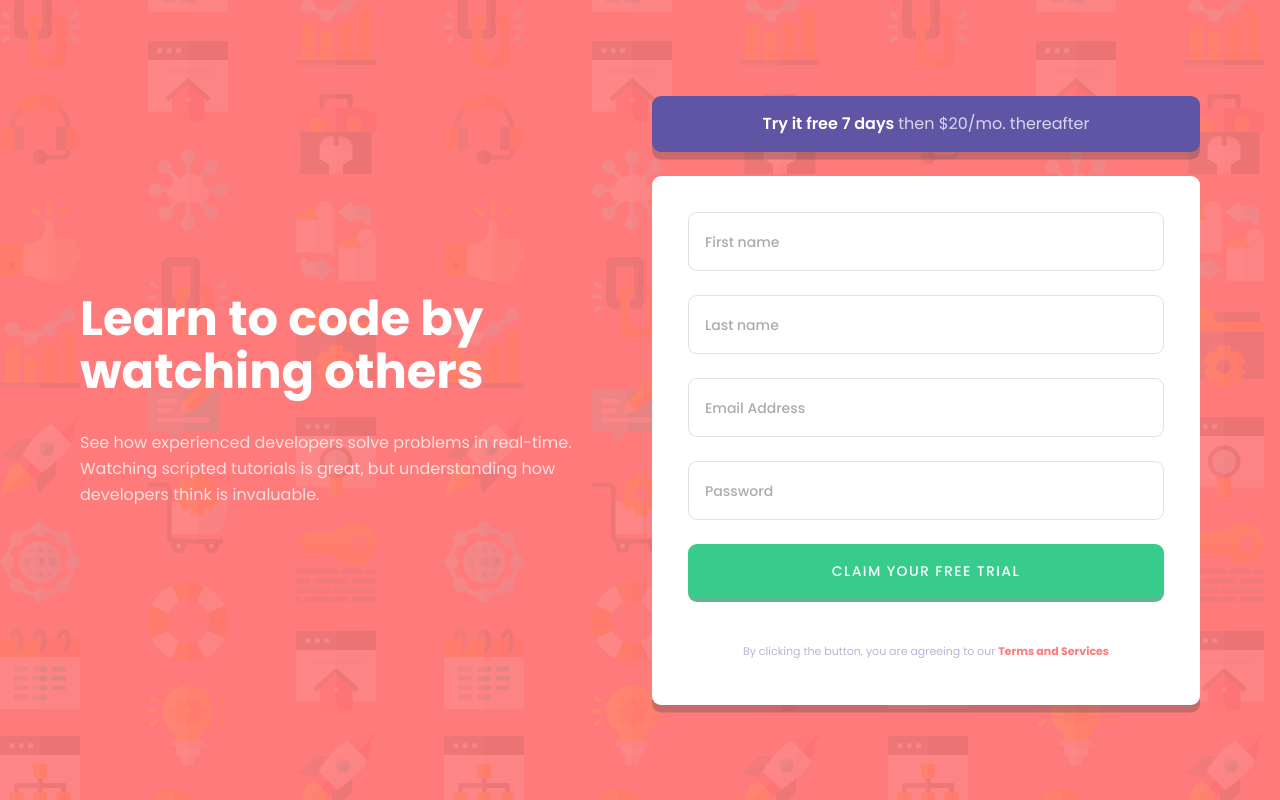
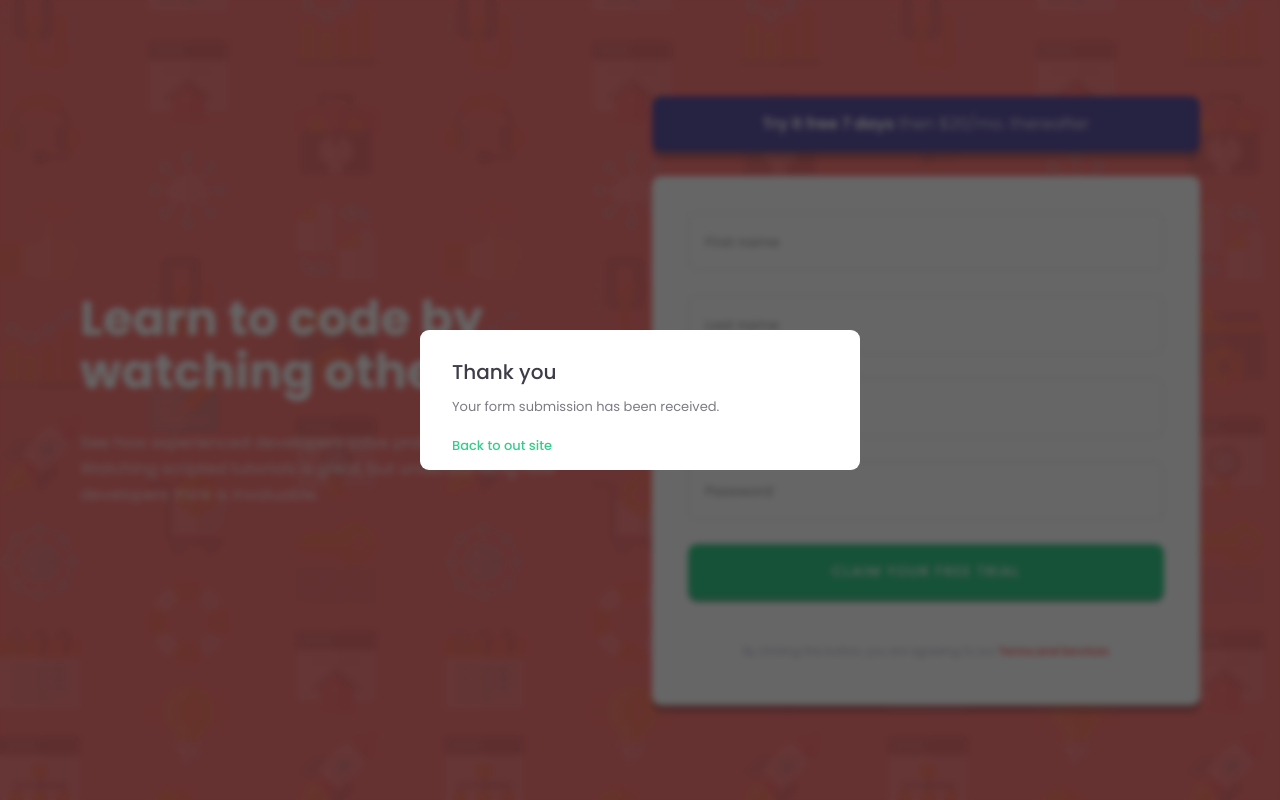
Before and after one commit to huynam95/Intro-component-with-sign-up-form, a plain HTML site: page index.html in a window 1280 px wide. Both pictures are taken after typing "Sample", "Sample", "name@example.com", "Sample123" into the empty fields and a click on the button "CLAIM YOUR FREE TRIAL". Drawn offline with Linux system fonts and the light colour scheme.

Commit message:
Adding small changes

```diff
--- a/index.html
+++ b/index.html
@@ -21,6 +21,15 @@
     <script defer src="script.js"></script>
   </head>
   <body>
+    <div class="sign-up-success hidden">
+      <p class="thank">Thank you</p>
+      <p class="success">Your form submission has been received.</p>
+
+      <button class="btn-back">Back to out site</button>
+    </div>
+
+    <div class="overlay hidden"></div>
+
     <main class="container">
       <!-- TEXT -->
       <div class="left">
@@ -136,11 +145,11 @@
                 </p>
               </div>
 
-              <button class="btn">Claim your free trial</button>
+              <button class="btn" type="submit">Claim your free trial</button>
 
               <p class="warning-text">
                 By clicking the button, you are agreeing to our
-                <span> Terms and Services</span>
+                <a href="#"> Terms and Services</a>
               </p>
             </fieldset>
           </form>
--- a/script.js
+++ b/script.js
@@ -1,4 +1,8 @@
 const formEl = document.querySelector(".form");
+
+const signUpSuc = document.querySelector(".sign-up-success");
+const overlay = document.querySelector(".overlay");
+const btnBack = document.querySelector(".btn-back");
 
 const firstNameEl = document.querySelector(".first-name-input");
 const lastNameEl = document.querySelector(".last-name-input");
@@ -83,7 +87,20 @@ formEl.addEventListener("submit", function (e) {
     lastNameEl.value = "";
     emailEl.value = "";
     passwordEl.value = "";
+
+    signUpSuc.classList.remove("hidden");
+    overlay.classList.remove("hidden");
   }
 
   return valid;
 });
+
+btnBack.addEventListener("click", function (e) {
+  signUpSuc.classList.add("hidden");
+  overlay.classList.add("hidden");
+});
+
+overlay.addEventListener("click", function (e) {
+  signUpSuc.classList.add("hidden");
+  overlay.classList.add("hidden");
+});
--- a/style.css
+++ b/style.css
@@ -182,6 +182,19 @@ select {
   color: #fff;
   border-radius: 9px;
   box-shadow: 0 calc(4rem / 16) rgba(43, 155, 106, 0.739);
+
+  transition: all 0.5s;
+}
+
+.btn:hover {
+  scale: 1.02 1;
+  background-color: hsl(154, 59%, 45%);
+  box-shadow: 0 calc(4rem / 16) rgb(43, 155, 106);
+}
+
+.btn:active {
+  transform: translateY(3px);
+  background-color: hsla(154, 59%, 51%, 0.792);
 }
 
 .warning-text {
@@ -191,10 +204,18 @@ select {
   color: hsl(246, 25%, 77%);
 }
 
-.warning-text span {
+.warning-text a {
   font-weight: 700;
 
   color: hsl(0, 100%, 74%);
+
+  transition: all 0.4s;
+}
+
+.warning-text a:hover {
+  font-weight: 700;
+
+  color: hsla(0, 100%, 74%, 0.692);
 }
 
 /* ABSOLUTE */
@@ -216,6 +237,61 @@ select {
   text-align: end;
 
   color: hsl(0, 100%, 74%);
+}
+
+.sign-up-success {
+  position: absolute;
+
+  padding: calc(32rem / 16);
+
+  width: calc(440rem / 16);
+  height: calc(140rem / 16);
+
+  background-color: #fff;
+  color: hsl(249, 10%, 26%);
+  border-radius: 9px;
+
+  z-index: 3;
+}
+
+.overlay {
+  position: absolute;
+  top: 0;
+  left: 0;
+  width: 100%;
+  height: 100%;
+  background-color: rgba(0, 0, 0, 0.6);
+  backdrop-filter: blur(3px);
+  z-index: 2;
+}
+
+.thank {
+  margin-bottom: calc(18rem / 16);
+
+  font-size: calc(20rem / 16);
+  font-weight: 500;
+}
+
+.success {
+  margin-bottom: calc(24rem / 16);
+
+  font-size: calc(13rem / 16);
+  color: hsla(249, 10%, 26%, 0.68);
+}
+
+.btn-back {
+  background: none;
+  cursor: pointer;
+
+  font-size: calc(13rem / 16);
+  font-weight: 500;
+  color: hsl(154, 59%, 51%);
+
+  transition: all 0.4s;
+}
+
+.btn-back:hover {
+  color: hsla(249, 10%, 26%, 0.427);
 }
 
 /* HIDDEN */
```
